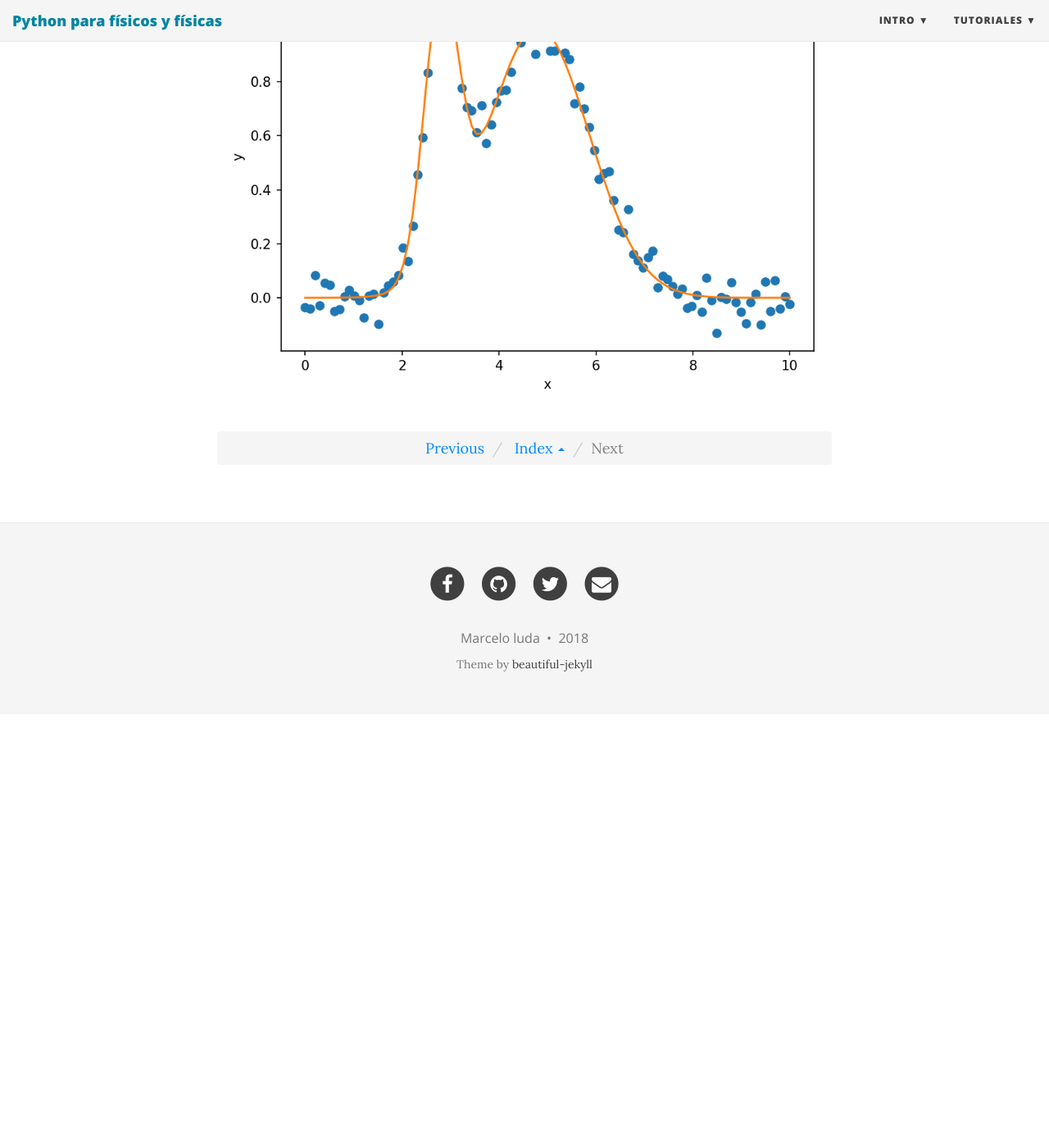
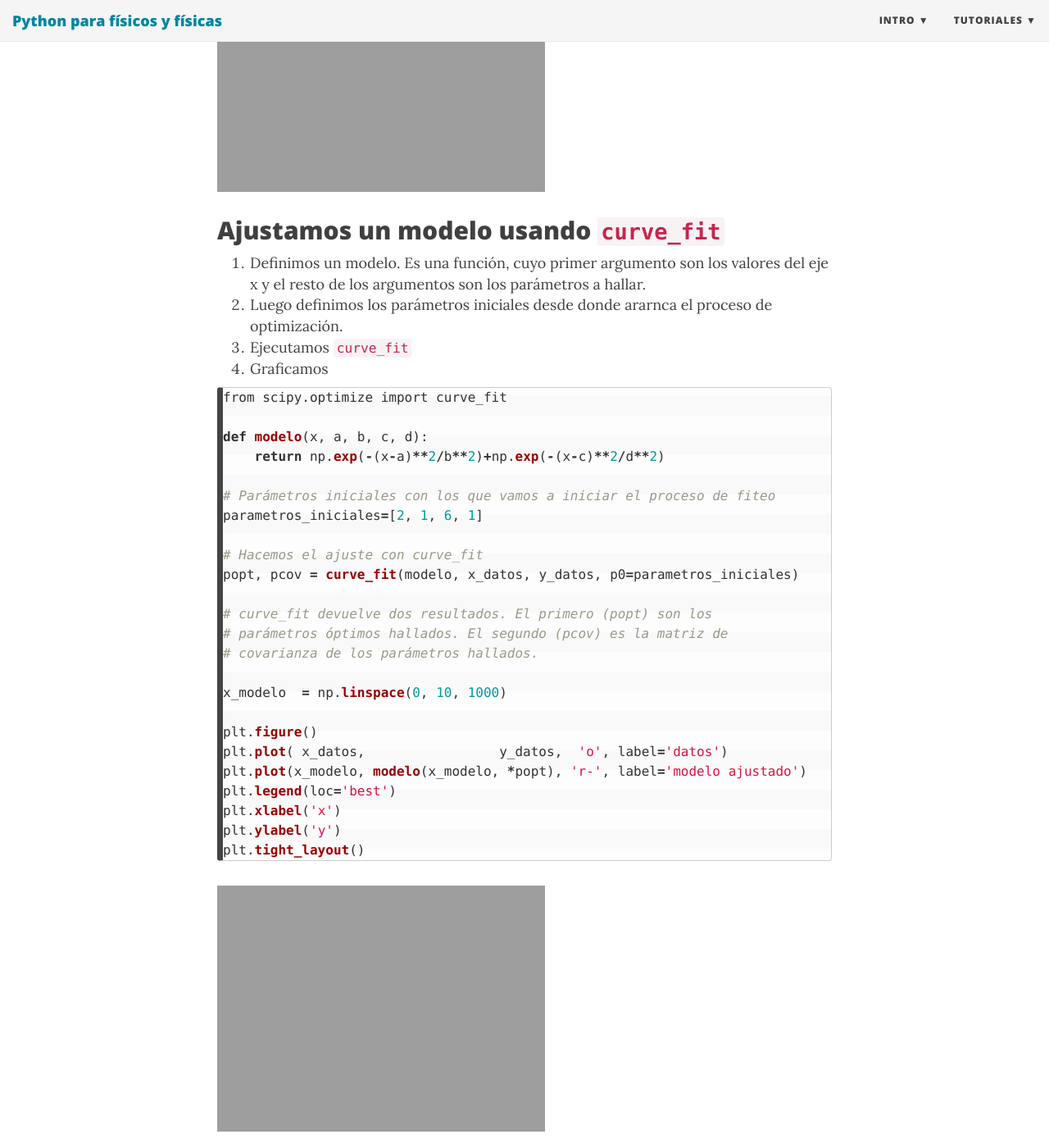
Before and after one commit to marceluda/python-para-fisicos, a Jekyll site: the page built from tuto/analisis/ajuste-no-lineal.md, in a window 1280 px wide and 1400 px high, scrolled down 1439 px. Shown: the whole window at 82% size. Built offline with Jekyll 4.4.1, drawn with Linux system fonts in a browser that asks for light colours; nearby versions of some CDN libraries; before the commit the page ends 2310 px from its top, so only the background shows below that; some of the changed text lies outside the part shown.

Commit message:
curve_fit 1

````diff
--- a/tuto/analisis/ajuste-no-lineal.md
+++ b/tuto/analisis/ajuste-no-lineal.md
@@ -14,7 +14,12 @@ navbar: analisis
 </div>
 
 Los ejemplos de tratados aquí se pueden descargar de:
-https://github.com/marceluda/python-para-fisicos/tree/master/tutoriales/analisis
+
+<center>
+<a href="https://github.com/marceluda/python-para-fisicos/tree/master/tutoriales/analisis" class="btn btn-primary btn-lg" role="button">
+GitHub python-para-fisicos/as
+</a>
+</center>
 
 Vamos a ver ejemplos de ajuste no lineal con diferentes funciones del paquete
 de `scipy.optimize`.
@@ -23,7 +28,7 @@ de `scipy.optimize`.
 
 El código a continuación tiene los `import` necesarios para usar las funciones
 de ajuste no lineal. Generamos dos tiras de datos que simularán ser el resultado
-de mediciones o relevamientos.
+de mediciones o relevamientos: `x_datos` e `y_datos`.
 
 ```python
 import numpy as np
@@ -41,9 +46,7 @@ np.random.seed(1729)
 y_ruido = 0.05 * np.random.normal(size=x_datos.size)
 y_datos = y_exacto + y_ruido
 
-
 # Graficamos
-
 plt.figure()
 plt.plot(x_datos,  y_datos, 'o', label='datos medidos')
 plt.plot(x_datos, y_exacto, '-', label='curva exacta')
@@ -52,7 +55,68 @@ plt.xlabel('x')
 plt.ylabel('y')
 plt.tight_layout()
 ```
-![Datos fabricados](datos-originales.png "Datos fabricados")
+![Datos fabricados](datos-originales.png =600 )
+
+
+## Ajustamos un modelo usando `curve_fit`
+
+
+  1. Definimos un modelo. Es una función, cuyo primer argumento son los valores
+    del eje x y el resto de los argumentos son los parámetros a hallar.
+  1. Luego definimos los parámetros iniciales desde donde ararnca el proceso
+    de optimización.
+  1. Ejecutamos `curve_fit`
+  1. Graficamos
+
+```python
+from scipy.optimize import curve_fit
+
+def modelo(x, a, b, c, d):
+    return np.exp(-(x-a)**2/b**2)+np.exp(-(x-c)**2/d**2)
+
+# Parámetros iniciales con los que vamos a iniciar el proceso de fiteo
+parametros_iniciales=[2, 1, 6, 1]
+
+# Hacemos el ajuste con curve_fit
+popt, pcov = curve_fit(modelo, x_datos, y_datos, p0=parametros_iniciales)
+
+# curve_fit devuelve dos resultados. El primero (popt) son los
+# parámetros óptimos hallados. El segundo (pcov) es la matriz de
+# covarianza de los parámetros hallados.
+
+x_modelo  = np.linspace(0, 10, 1000)
+
+plt.figure()
+plt.plot( x_datos,                 y_datos,  'o', label='datos')
+plt.plot(x_modelo, modelo(x_modelo, *popt), 'r-', label='modelo ajustado')
+plt.legend(loc='best')
+plt.xlabel('x')
+plt.ylabel('y')
+plt.tight_layout()
+```
+
+![ajuste curve_fit](ajuste-con-curve_fit.png =600 )
+
+Imprimimos los parámetros hallados:
+```python
+print(popt)
+# [ 2.82275337  0.51624571  4.8432543   1.48437521]
+# De la matris de covarinza podemos obtener los valores de desviacion estandar
+# de los parametros hallados
+pstd = np.sqrt(np.diag(pcov))
+
+nombres_de_param=['a','b','c','d']
+print('Parámetros hallados:')
+for i,param in enumerate(popt):
+    print('{:s} = {:5.3f} ± {:5.3f}'.format( nombres_de_param[i] , param , pstd[i]/2) )
+#
+# Parámetros hallados:
+#
+# a = 2.823 ± 0.006
+# b = 0.516 ± 0.009
+# c = 4.843 ± 0.011
+# d = 1.484 ± 0.014
+```
 
 
 
````
Also changed, not shown: other parts of tuto/analisis/ajuste-no-lineal.md (+1 -1 lines), tuto/analisis/ajuste-no-lineal/ajuste-con-curve_fit.png (added).
